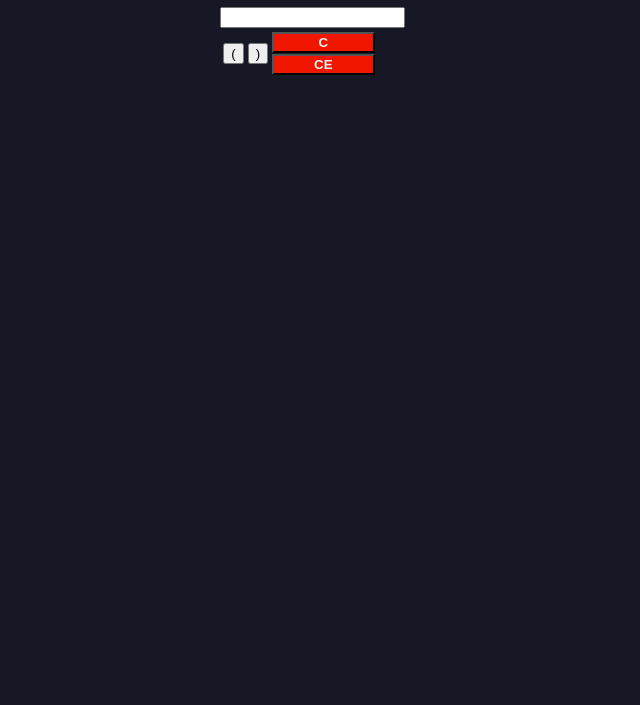
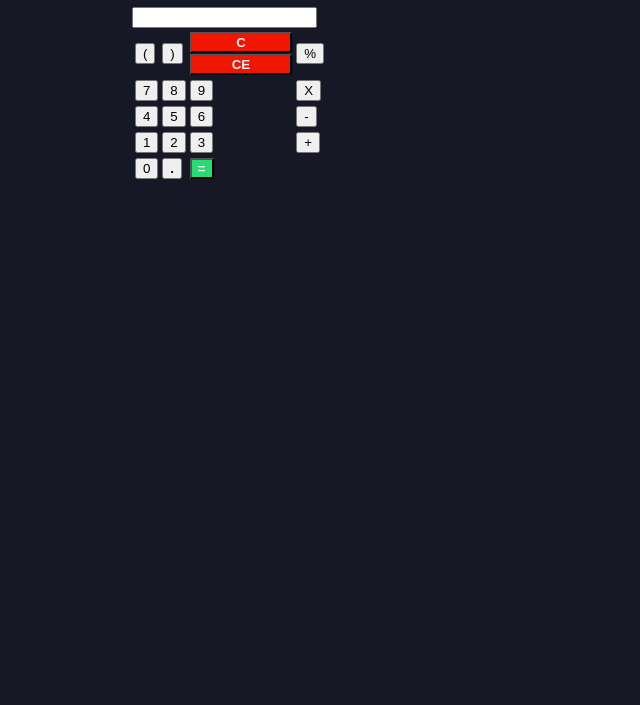
Before and after one commit to alka485/JavaScript-Calculator, a plain HTML site: page index.html in a window 1280 px wide. Shown: the part 95-800 px from the top of the page, without its empty margins (319-959 px from the left). Drawn offline with Linux system fonts and the light colour scheme.

Commit message:
buttons addition in html complete

```diff
--- a/index.html
+++ b/index.html
@@ -40,6 +40,30 @@
                             </div>
                         </div>
                     </td>
+                    <td><button>%</button></td>
+                </tr>
+                <tr>
+                    <td><button>7</button></td>
+                    <td><button>8</button></td>
+                    <td><button>9</button></td>
+                    <td><button>X</button></td>
+                </tr>
+                <tr>
+                    <td><button>4</button></td>
+                    <td><button>5</button></td>
+                    <td><button>6</button></td>
+                    <td><button>-</button></td>
+                </tr>
+                <tr>
+                    <td><button>1</button></td>
+                    <td><button>2</button></td>
+                    <td><button>3</button></td>
+                    <td><button>+</button></td>
+                </tr>
+                <tr>
+                    <td><button>0</button></td>
+                    <td><button style="font-weight: bold;">.</button></td>
+                    <td><button style="background-color: #25db72; font-weight: bold; color: #ecf0f1;">=</button></td>
                 </tr>
             </table>
 
@@ -47,5 +71,12 @@
 
     </div>
 
+    <div id="bar1" class="bars"></div>
+    <div id="bar2" class="bars"></div>
+    <div id="history"></div>
+    <div id="turn">
+        PLEASE TURN ON YOUR DEVICE
+    </div>
+
 </body>
 </html>
```
